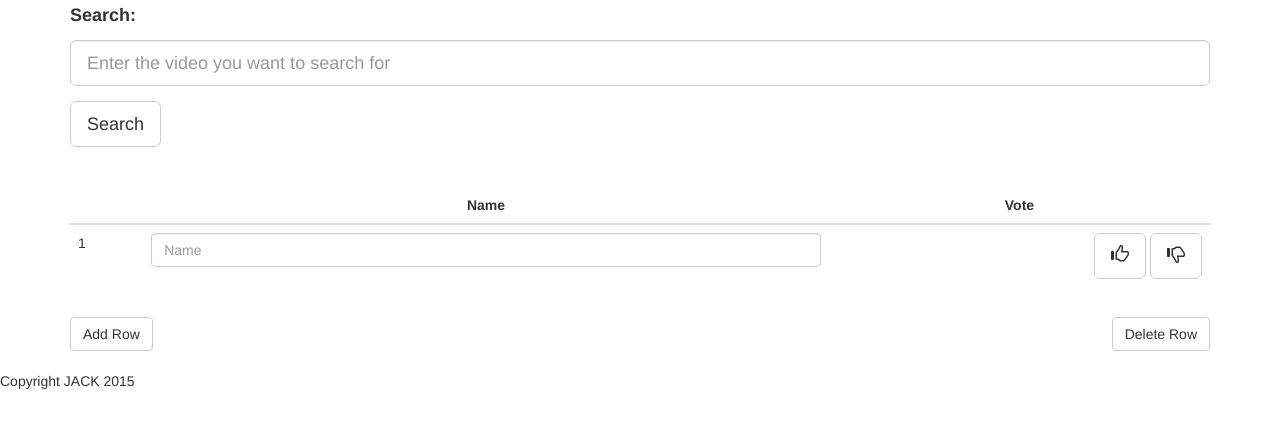
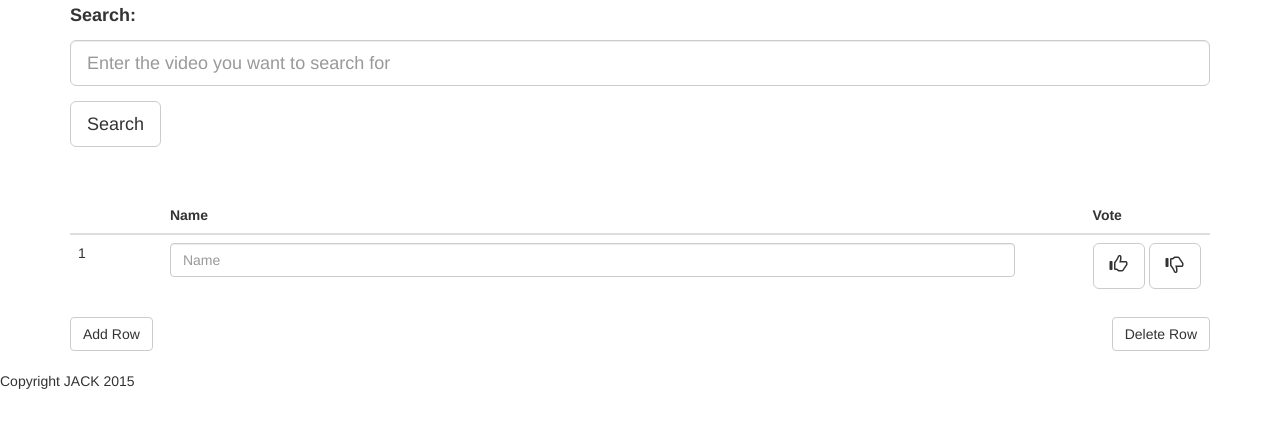
Before and after one commit to camerongray1515/HackDee-2015, a Flask app: page /main in a window 1280 px wide. Shown: the part 256-684 px from the top of the page. Run offline with Flask 2, Linux system fonts and the light colour scheme; some libraries are stand-ins or nearby versions.

Commit message:
fixed table alignment in main

```diff
--- a/templates/main.html
+++ b/templates/main.html
@@ -28,14 +28,16 @@
        <table class="table table-hover" id="tab_logic">
          <thead>
            <tr >
-             <th class="text-center">
+             <th class="text-left">
 
              </th>
-             <th class="text-center">
+             <th class="text-left">
                Name
              </th>
-             <th class="text-center">
+             <th class="text-left">
+               <th style="width: 1%">
                  Vote
+               </th>
              </th>
            </tr>
          </thead>
@@ -49,12 +51,14 @@
              </td>
              <td>
              <p class="text-right">
+               <th style="width:11%">
                  <a href="#" class="btn btn-default btn-lg">
                    <span class="glyphicon glyphicon-thumbs-up"></span>
                  </a>
                  <a href="#" class="btn btn-default btn-lg">
                    <span class="glyphicon glyphicon-thumbs-down"></span>
                  </a>
+               </th>
              </p>
              </td>
            </tr>
```
Lines whose indentation alone changed are shown as unchanged.
